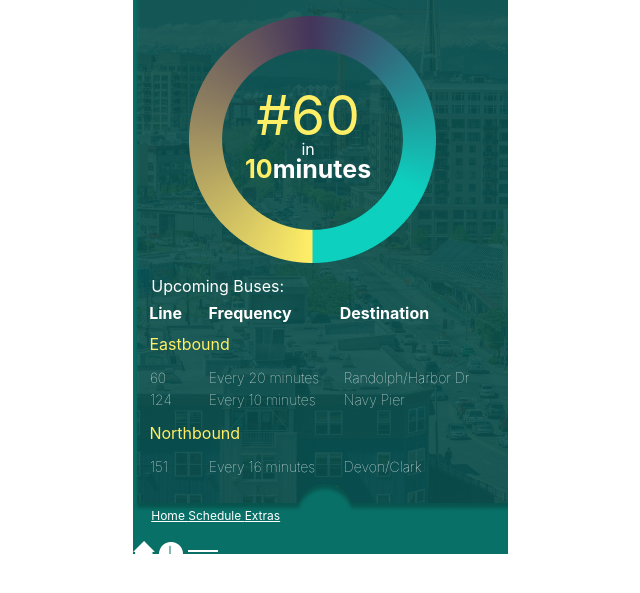
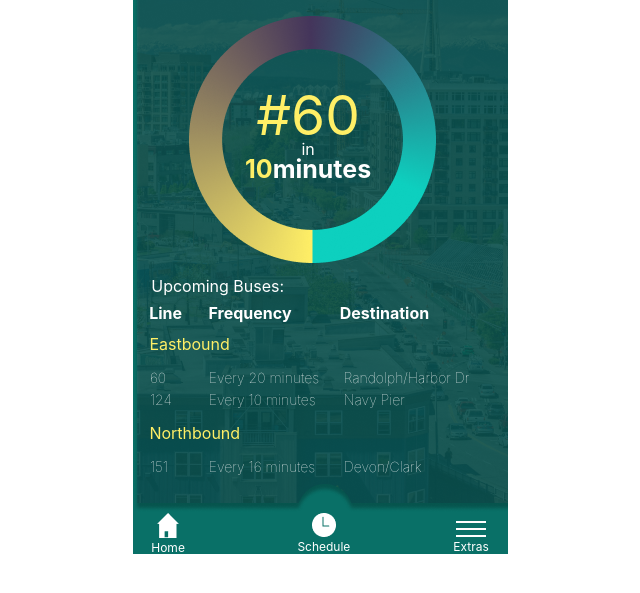
Before and after one commit to AngelaAnderson/BusyBus, a plain HTML site: page index.html in a window 1280 px wide. Shown: the part 113-706 px from the top of the page, without its empty margins (320-960 px from the left). Drawn offline with Linux system fonts and the light colour scheme.

Commit message:
Almost Finnished Version

```diff
--- a/css/stylesheet.css
+++ b/css/stylesheet.css
@@ -232,14 +232,29 @@ text-align: center;
 }
 /* Main Navigation*/
 /*Home */
-.bottomnavtext{
+.hometext,.scheduletext, .extrastext{
+  text-decoration: none;
+}
+.home, .clock, .menu{
+  display: block;
+  margin: auto;
+
+}
+.olhome{
   display: inline-block;
-  text-decoration: none;
-  width: 100%;
-  margin:5%;
+  float: left;
+  margin-left: 5%;
+  margin-top: 7%;
 }
-.bottomnavicons{
+.olschedule{
   display: inline-block;
-  width: 100%;
-  margin-left, margin-right:5%;
+  float:left;
+  margin-left: 30%;
+  margin-top: 7%;
 }
+.olmenu{
+  display: inline-block;
+  float: right;
+  margin-right: 5%;
+  margin-top: 9%;
+}
--- a/index.html
+++ b/index.html
@@ -295,15 +295,19 @@
             </table>
       </div>
       <nav id="main-nav" aria-label="Main">
-        <ol class="bottomnavtext">
-        <a class="hometext" href="#"> Home </a>
-          <a class="scheduletext" href="#"> Schedule </a>
-          <a class="extrastext" href="#"> Extras </a>
-        </ol>
-        <ol class="bottomnavicons">
-          <img src="images/HomeIcon.png" alt="Home Icon" class="home">
-          <img src="images/Clock Icon.png" alt="Clock Icon" class="clock">
-          <img src="images/Menu Icon.png" alt="Menu Icon" class="menu">
+        <ol>
+          <li class="olhome">
+            <img src="images/HomeIcon.png" alt="Home Icon" class="home">
+            <a class="hometext" href="#"> Home </a>
+          </li>
+          <li class="olschedule">
+            <img src="images/Clock Icon.png" alt="Clock Icon" class="clock">
+            <a class="scheduletext" href="#"> Schedule </a>
+          </li>
+          <li class="olmenu">
+            <img src="images/Menu Icon.png" alt="Menu Icon" class="menu">
+            <a class="extrastext" href="#"> Extras </a>
+          </li>
         </ol>
         </nav>
     </div>
```
